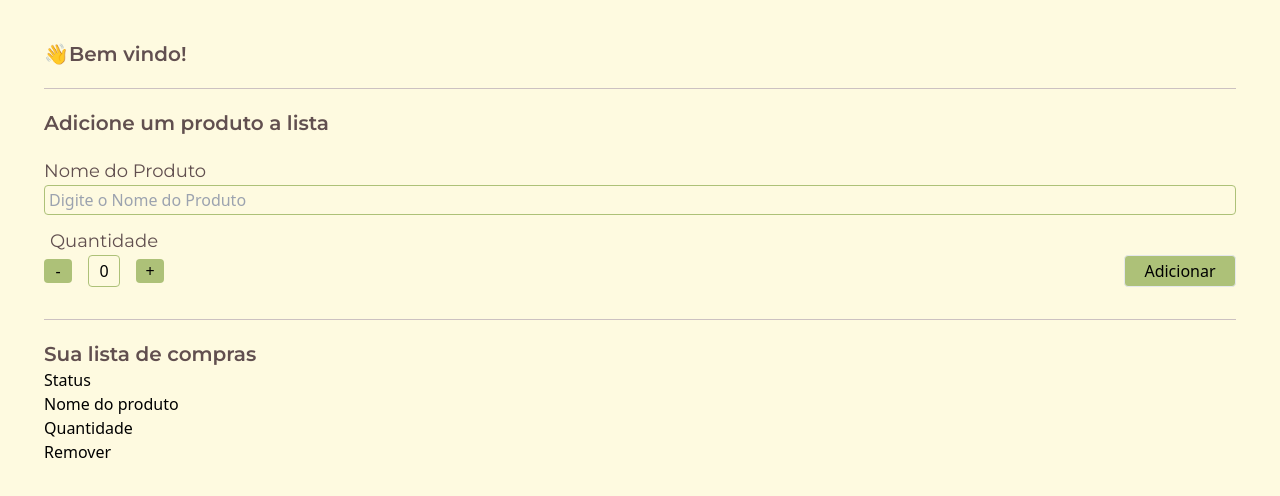
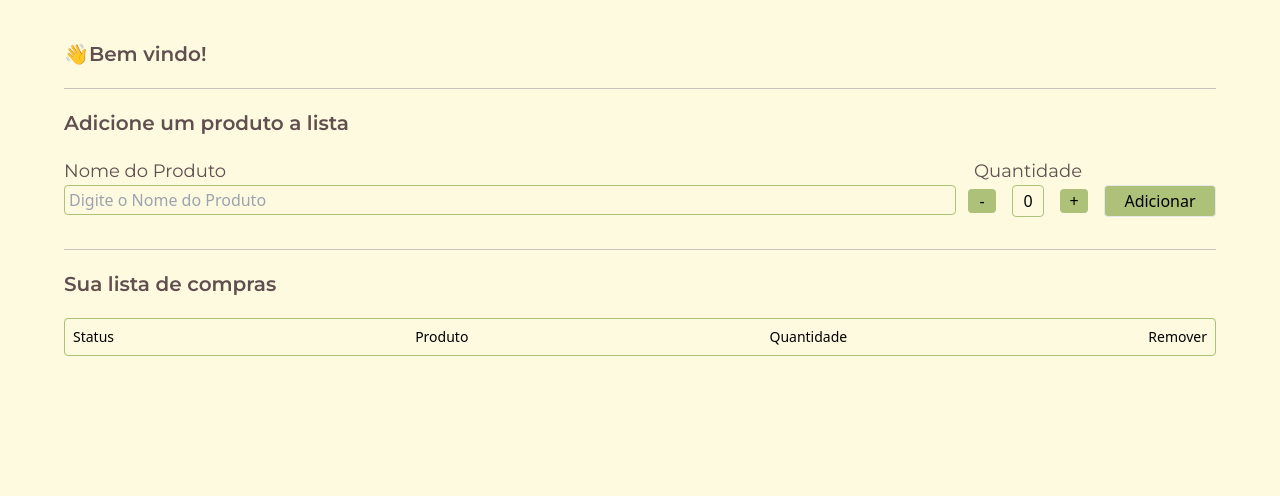
Before and after one commit to carlosbolzanell/app-pwa, a React (Vite) app: page / in a window 1280 px wide. Shown: the top 496 px of the page. Built offline with nearby package versions, Linux system fonts and the light colour scheme.

Commit message:
Responsividade

```diff
--- a/index.html
+++ b/index.html
@@ -2,10 +2,10 @@
 <html lang="en">
   <head>
     <meta charset="UTF-8" />
-    <link rel="icon" type="image/svg+xml" href="/vite.svg" />
+    <link rel="icon" type="image/svg+xml" href="/public/IconList.png" />
     <meta name="viewport" content="width=device-width, initial-scale=1.0" />
     <link rel="manifest" href="/manifest.json">
-    <title>Vite + React</title>
+    <title>Lista de Tarefas</title>
   </head>
   <body class="bg-fundo">
     <div id="root"></div>
--- a/src/App.jsx
+++ b/src/App.jsx
@@ -40,15 +40,15 @@ function App() {
   }, [list]);
 
   return (
-    <div className='flex justify-center flex-col mt-10 gap-5 px-11'>
+    <div className='flex justify-center flex-col mt-10 gap-5 w-[90%] m-auto'>
       <h1 className="font-montserrat text-cinza-escuro text-xl font-semibold">👋Bem vindo!</h1>
       <div className='border-t border-linha w-[100%] m-auto'></div>
       <h1 className="font-montserrat text-cinza-escuro text-xl font-semibold">Adicione um produto a lista</h1>
-      <div className='flex flex-col gap-3'>
-        <div>
+      <div className='flex flex-col gap-3 lg:flex-row'>
+        <div className='lg:w-[100%]'>
           <InputText valorPassado={setNome} value={nome} />
         </div>
-        <div className='flex flex-row justify-between items-end'>
+        <div className='flex flex-row justify-between items-end lg:w-[25%] gap-4'>
           <InputQtd valorQuantidade={setQuantidade} value={quantidade} />
           <button className='border bg-verde w-28 h-8 rounded' onClick={addList}>Adicionar</button>
         </div>
@@ -56,11 +56,11 @@ function App() {
       <div>
         <div className='border-t border-linha w-[100%] m-auto mt-3'></div>
         <h1 className="font-montserrat text-cinza-escuro text-xl font-semibold mt-5">Sua lista de compras</h1>
-        <div>
-          <p>Status</p>
-          <p>Nome do produto</p>
-          <p>Quantidade</p>
-          <p>Remover</p>
+        <div className="border border-verde rounded flex flex-row justify-between items-center w-[100%] p-2 mt-5">
+          <p className='text-sm'>Status</p>
+          <p className='text-sm'>Produto</p>
+          <p className='text-sm'>Quantidade</p>
+          <p className='text-sm'>Remover</p>
         </div>
         {showList}
       </div>
```
Also changed, not shown: public/IconList.png (added).
